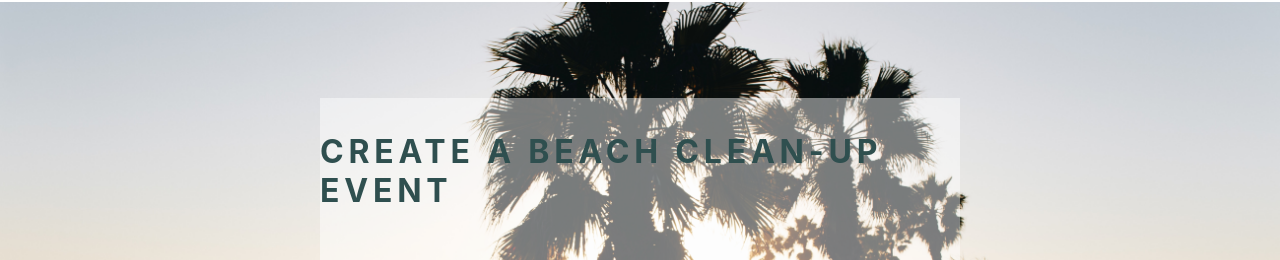
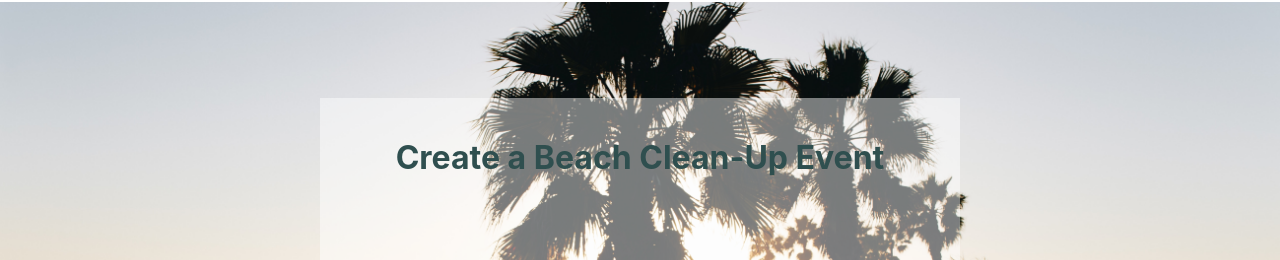
Before and after one commit to msiller455/recyclopedia-react, a React (Create React App) app: page /createCleanUp in a window 1280 px wide. Shown: the part 62-322 px from the top of the page. Built offline with nearby package versions, Linux system fonts and the light colour scheme; no server answers.

Commit message:
form header

```diff
--- a/src/Components/CreateCleanUp/CreateCleanUp.css
+++ b/src/Components/CreateCleanUp/CreateCleanUp.css
@@ -19,7 +19,7 @@
     background: rgba(255, 255, 255, 0.453);
 }
 
-.forms h1 {
+.fformH1 {
     text-transform: uppercase;
     letter-spacing: .3rem;
 }
--- a/src/Components/CreateCleanUp/CreateCleanUp.js
+++ b/src/Components/CreateCleanUp/CreateCleanUp.js
@@ -75,7 +75,7 @@ class CreateCleanUp extends Component {
         return(
             <div className="createCleanUp">
                 <form className="forms" onSubmit={this.handleEventSubmit}>
-                    <h1>Create a Beach Clean-Up Event</h1>
+                    <h1 className="formH1">Create a Beach Clean-Up Event</h1>
                     <div className="selectForms">
                         <div className="county">
                             <label>
```
